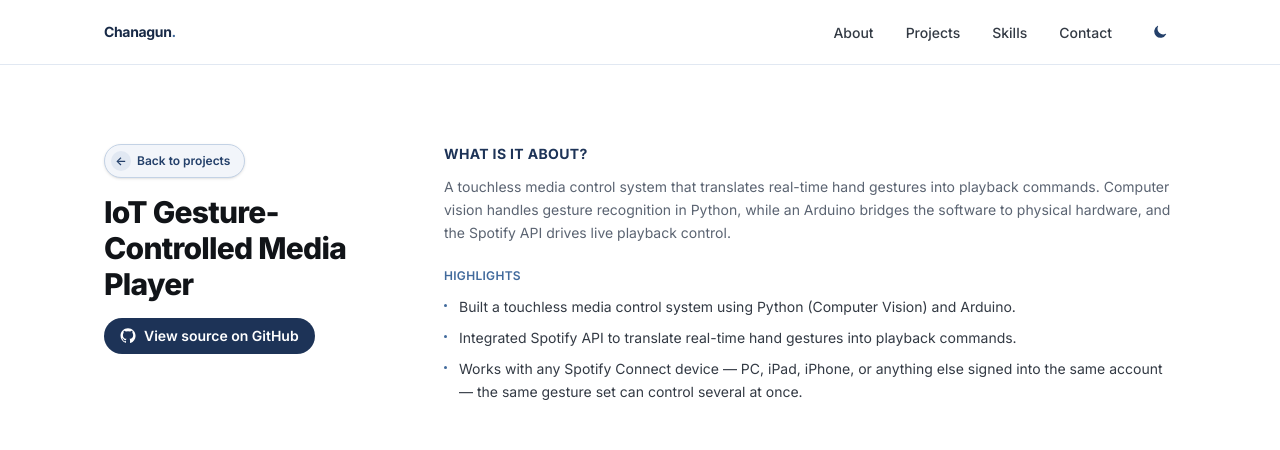
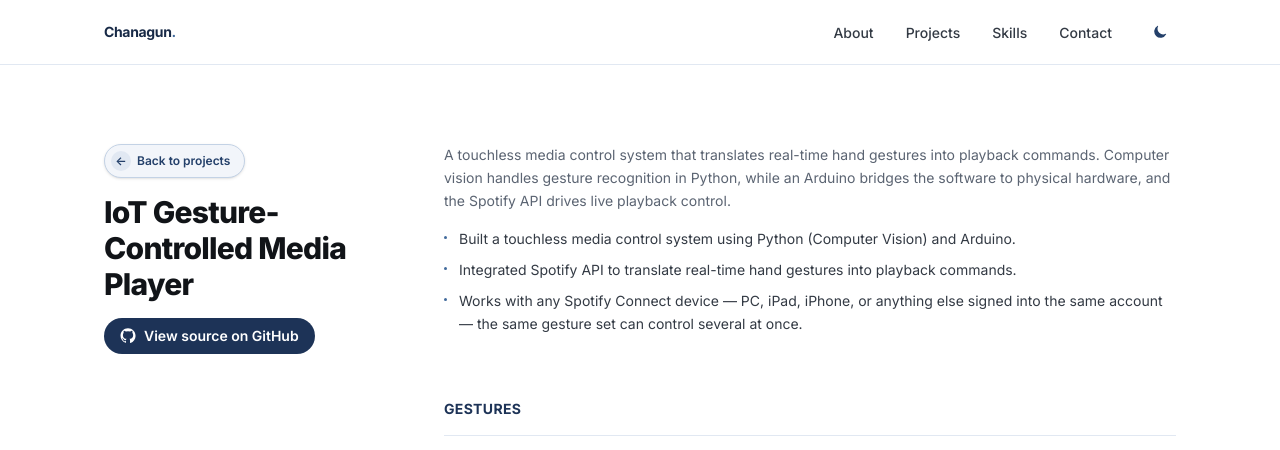
Before and after one commit to kaitidfun/MyPortfolioWeb, a React (Vite) app: page /projects/iot-gesture-player in a window 1280 px wide. Shown: the top 450 px of the page. Built offline with nearby package versions, Linux system fonts and the light colour scheme; grey boxes are pictures that could not be loaded.

Commit message:
Revert "Add "What is it about?" heading and a Highlights sub-heading"
This reverts commit f904f56fd22829a11c954b54e08fcf630812d98d.

```diff
--- a/src/pages/ProjectPage.jsx
+++ b/src/pages/ProjectPage.jsx
@@ -16,16 +16,6 @@
     <h2 className="text-sm font-bold uppercase tracking-wide text-navy-800 dark:text-navy-200">
       {children}
     </h2>
-  );
-}
-
-function SubHeading({ children, className = "" }) {
-  return (
-    <h3
-      className={`text-xs font-semibold uppercase tracking-wide text-navy-500 dark:text-navy-400 ${className}`}
-    >
-      {children}
-    </h3>
   );
 }
 
@@ -160,12 +150,10 @@
 
         <div className="flex min-w-0 flex-col gap-16">
           <Reveal delay={0.05}>
-            <SectionHeading>What is it about?</SectionHeading>
-            <p className="mt-3 text-sm leading-relaxed text-ink-500 dark:text-navy-300">
+            <p className="text-sm leading-relaxed text-ink-500 dark:text-navy-300">
               {details.description}
             </p>
-            <SubHeading className="mt-6">Highlights</SubHeading>
-            <HighlightsList details={details} className="mt-3 space-y-2" />
+            <HighlightsList details={details} className="mt-4 space-y-2" />
           </Reveal>
 
           <Reveal delay={0.05}>
```
